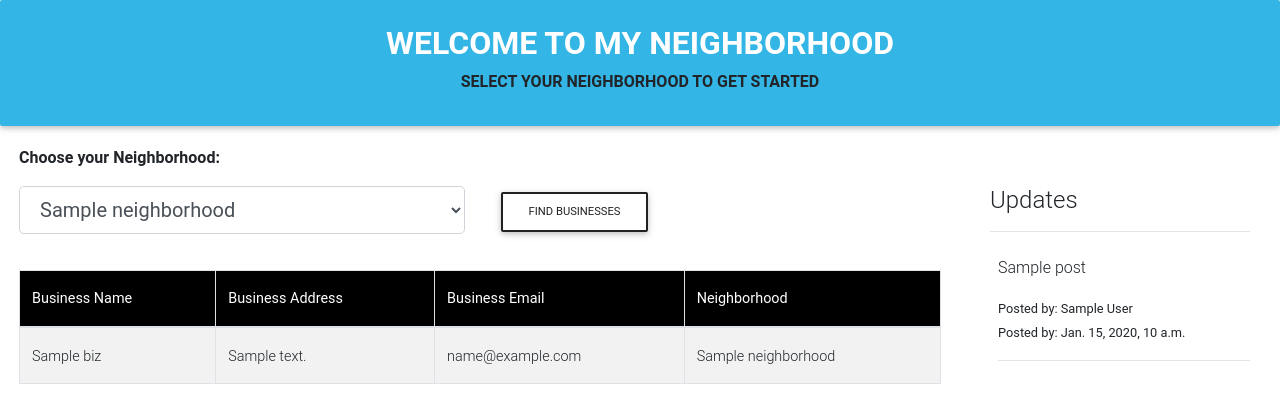
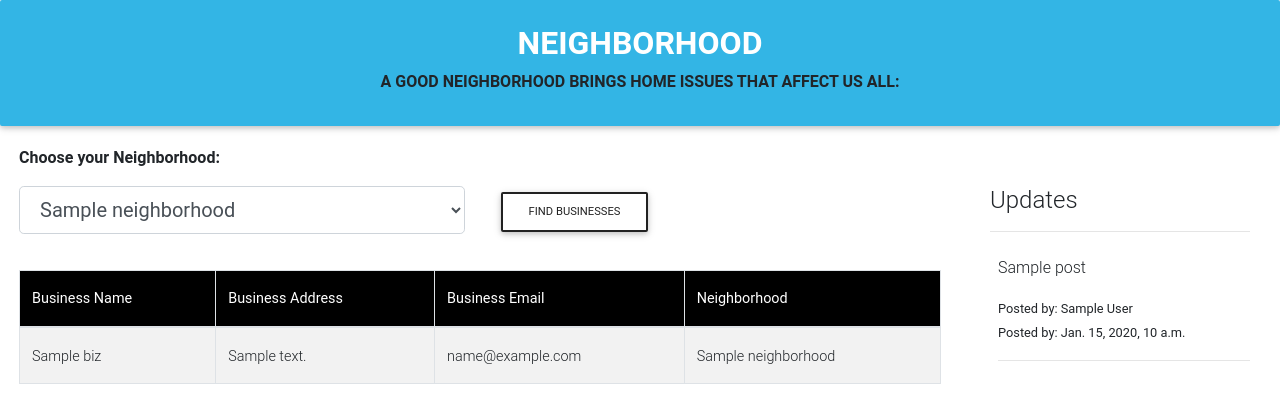
Before and after one commit to AmimoG/Neighborhood, a Django app: template neighbor/templates/neigbor/index.html in a window 1280 px wide. Shown: the top 420 px of the page. Run offline with Django 3.2, Linux system fonts and the light colour scheme; a user stored in the database is signed in; tables that the repository leaves empty hold one stand-in row (values such as "Sample post"); the template is opened without the code that fills it: most values are stand-ins (such as "Sample title", 1, 10 or a date in 2020); some libraries are stand-ins or nearby versions.

Commit message:
template files modified

```diff
--- a/neighbor/templates/base.html
+++ b/neighbor/templates/base.html
@@ -37,8 +37,8 @@
     {% block content %}
     <div class="jumbotron jumbotron-fluid bg-info mb-1 pb-3 pt-4">
         <div class="">
-          <h2 class="display-5 text-center font-weight-bold text-white text-uppercase">Welcome to My Neighborhood</h2>
-          <p class="text-center font-weight-bold text-uppercase">SELECT YOUR NEIGHBORHOOD TO GET STARTED</p>
+          <h2 class="display-5 text-center font-weight-bold text-white text-uppercase">Neighborhood</h2>
+          <p class="text-center font-weight-bold text-uppercase">A Good Neighborhood brings home issues that affect us all:</p>
         </div>
       </div>
 
--- a/neighbor/templates/neigbor/index.html
+++ b/neighbor/templates/neigbor/index.html
@@ -132,7 +132,7 @@
                   <div class="col-lg-12 pt-5 mt-5">
 
                       <!-- Heading -->
-                      <h3 class="display-4 font-weight-bold white-text pt-5">Welcome to My Neighborhood</h3>
+                      <h3 class="white-text pt-5">A Good Neighborhood <br> brings home issues that affect us all</h3>
 
                       <!-- Divider -->
                       <hr class="hr-light">
```
